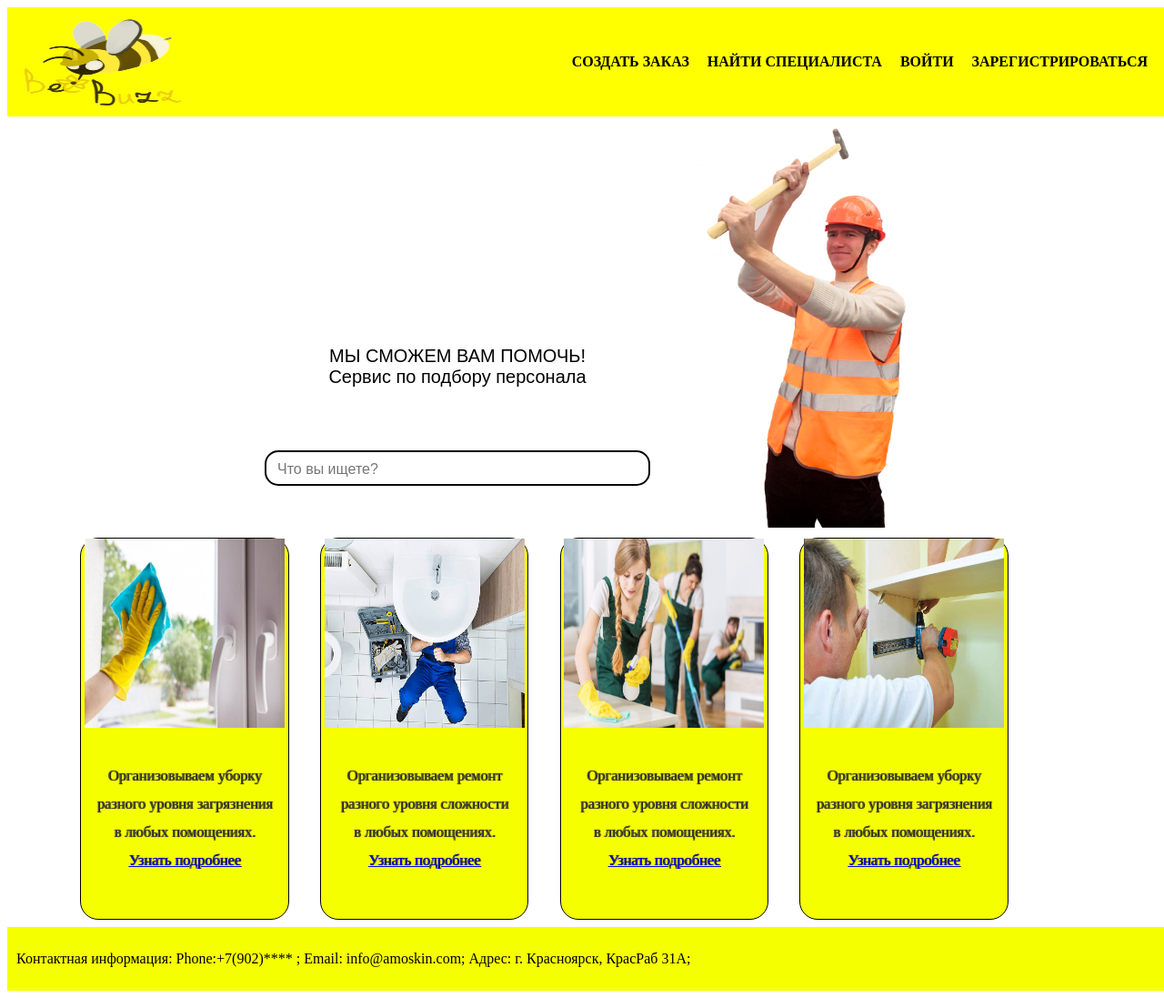
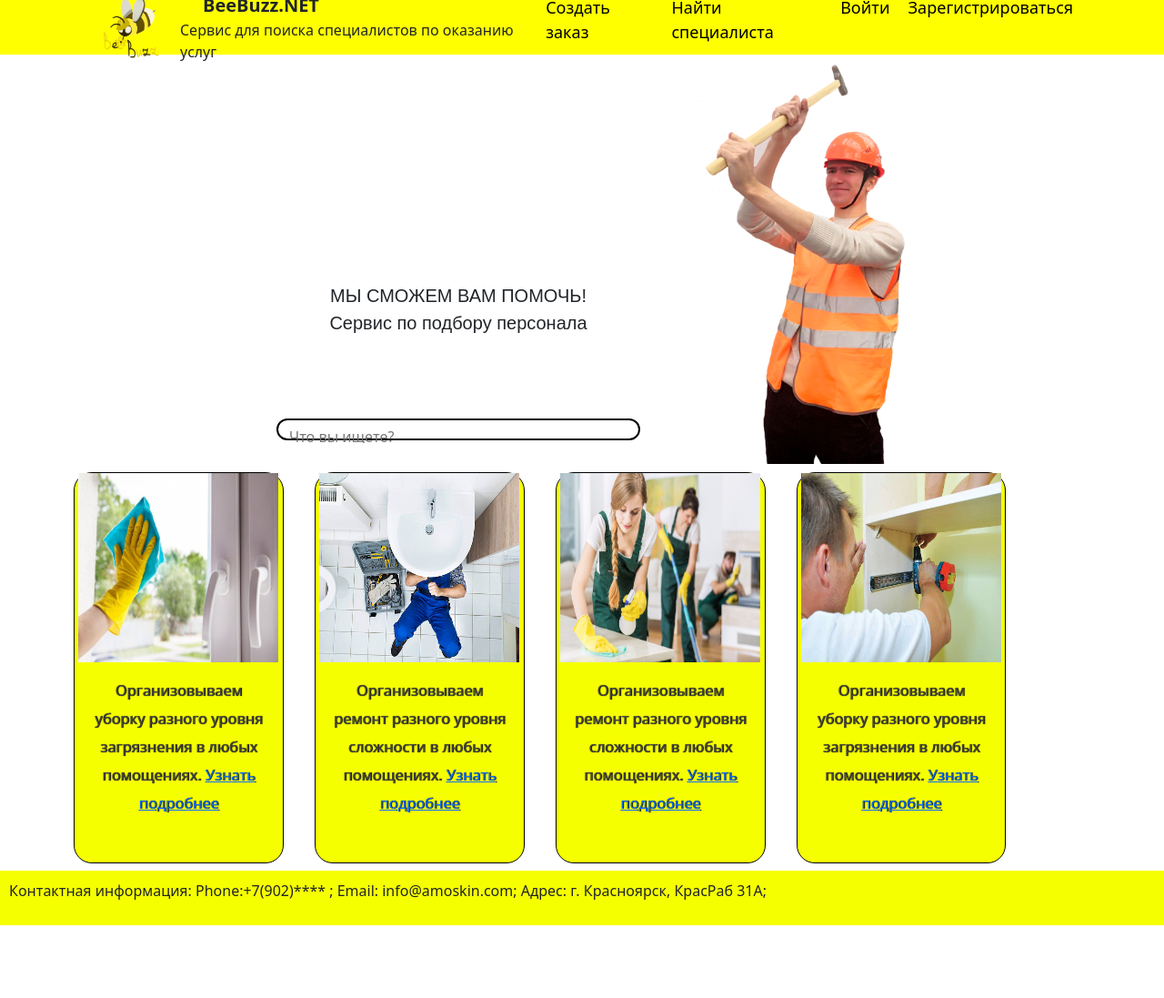
Before and after one commit to gambit515/Or_God_with_us, a Django app: page / in a window 1280 px wide. Shown: the whole page at 91% size. After the commit the page ends 1017 px from the top, so only its background shows below. Run offline with Django 4.2, Linux system fonts and the light colour scheme; some libraries are stand-ins or nearby versions.

Commit message:
Изменение шапки в startsheet_1

```diff
--- a/SpecialistSyte/main/static/main/css/startsheet_1.css
+++ b/SpecialistSyte/main/static/main/css/startsheet_1.css
@@ -1,54 +1,6 @@
-/*Фон*/
-
-/*body {
-  background-image: url("рабочие, log in.png");
-  background-repeat: no-repeat;
-  background-size: cover;
-}*/
-
-header {
-  display: flex;
-  justify-content: space-between;
-  align-items: center;
-  background-color: yellow;
-  padding: 10px;
-  width: 100%;
+body {
+  margin: 0;
 }
-
-.logo {
-  width: 200px; /* установите нужную ширину */
-  height: 100px; /* установите нужную высоту */
-  /*margin: ; /* установите нужный отступ */
-}
-
-.logo img {
-  width: 100%;
-  height: 100%;
-  /*object-fit: contain;*/
-}
-
-nav ul {
-  list-style: none;
-  margin: 0;
-  padding: 0;
-  display: flex;
-}
-
-nav li {
-  margin-right: 20px;
-}
-
-nav a {
-  color: black;
-  text-decoration: none;
-  font-weight: bold;
-  font-size: 16px;
-  text-transform: uppercase;
-}
-
-
-
-
 
 .search-box {
     display: flex;
@@ -137,3 +89,51 @@
   width: 100%;
 
 }
+
+
+
+
+
+/*Далее оформление шапки*/
+
+#logotip {
+  margin-left: 100px;
+}
+
+.namelogo {
+  font-size: 20px;
+  margin-left: 40px;
+  font-weight: bold;
+}
+
+.namelogo2 {
+  margin-left: 15px;
+}
+
+header {
+  display: flex;
+  justify-content: space-between;
+  align-items: center;
+  background-color: yellow;
+  padding: 10px;
+  width: 100%;
+  height: 60px;
+}
+
+.text-sh ul {
+  list-style: none;
+  margin-right: 70px;
+  padding: 0;
+  display: flex;
+}
+
+.text-sh li {
+
+  margin-right: 20px;
+}
+
+.text-sh a {
+  font-size: 18px;
+  color: black;
+  text-decoration: none;
+}
--- a/SpecialistSyte/main/templates/main/startsheet.html
+++ b/SpecialistSyte/main/templates/main/startsheet.html
@@ -1,22 +1,33 @@
 {% load static %}
 <!DOCTYPE html>
 <html lang="ru">
+
 <head>
     <meta charset="UTF-8">
-	<link href='http://fonts.googleapis.com/css?family=Lato:100,300,400,700,900'
-	rel='stylesheet' type='text/css'>
-	<link href="{% static 'main/css/startsheet_1.css' %}" rel="stylesheet" type="text/css" media="all" />
     <meta name="viewport" content="width=device-width, initial-scale=1.0">
-	<link rel="stylesheet" type="style.css" >
-	 <link rel="icon" href="{% static 'main/images/startsheet_1.ico' %}" type="image/x-icon">
+    <link rel="stylesheet" href="libs/bootstrap-reboot.min.css">
+    <link rel="stylesheet" href="libs/bootstrap-grid.min.css">
+    <link rel="preconnect" href="https://fonts.gstatic.com">
+    <link href="https://fonts.googleapis.com/css2?family=Noto+Sans:ital,wght@0,400;0,700;1,400&display=swap" rel="stylesheet">
     <title>BeeBuzz</title>
+    <link rel="stylesheet" href="{% static 'main/css/startsheet_1.css' %}">
+</head>
 
+<body>
 
 	<header>
         <div class="logo">
-  <a href="{% url 'main' %}"><img src="{% static 'main/images/startsheet_2.png' %}"alt=""/></a>
+            <table>
+                <td>
+                    <a href="{% url 'main' %}"><img src="{% static 'main/images/startsheet_2.png' %}" id="logotip" alt="" width="70"/></a>
+                </td>
+                <td>
+                    <div class="namelogo"><label>BeeBuzz.NET</label></div>
+                    <div class="namelogo2"><label>Сервис для поиска специалистов по оказанию услуг</label></div>
+                </td>
+            </table>
        </div>
-  <nav>
+         <nav class="text-sh">
            <ul>
                  <li><a href="#">Создать заказ</a></li>
                  <li><a href="#">Найти специалиста</a></li>
@@ -25,7 +36,6 @@
            </ul>
          </nav>
     </header>
-
 
 		<table align="center">
 			<tr>
```
Lines whose indentation alone changed are shown as unchanged.
